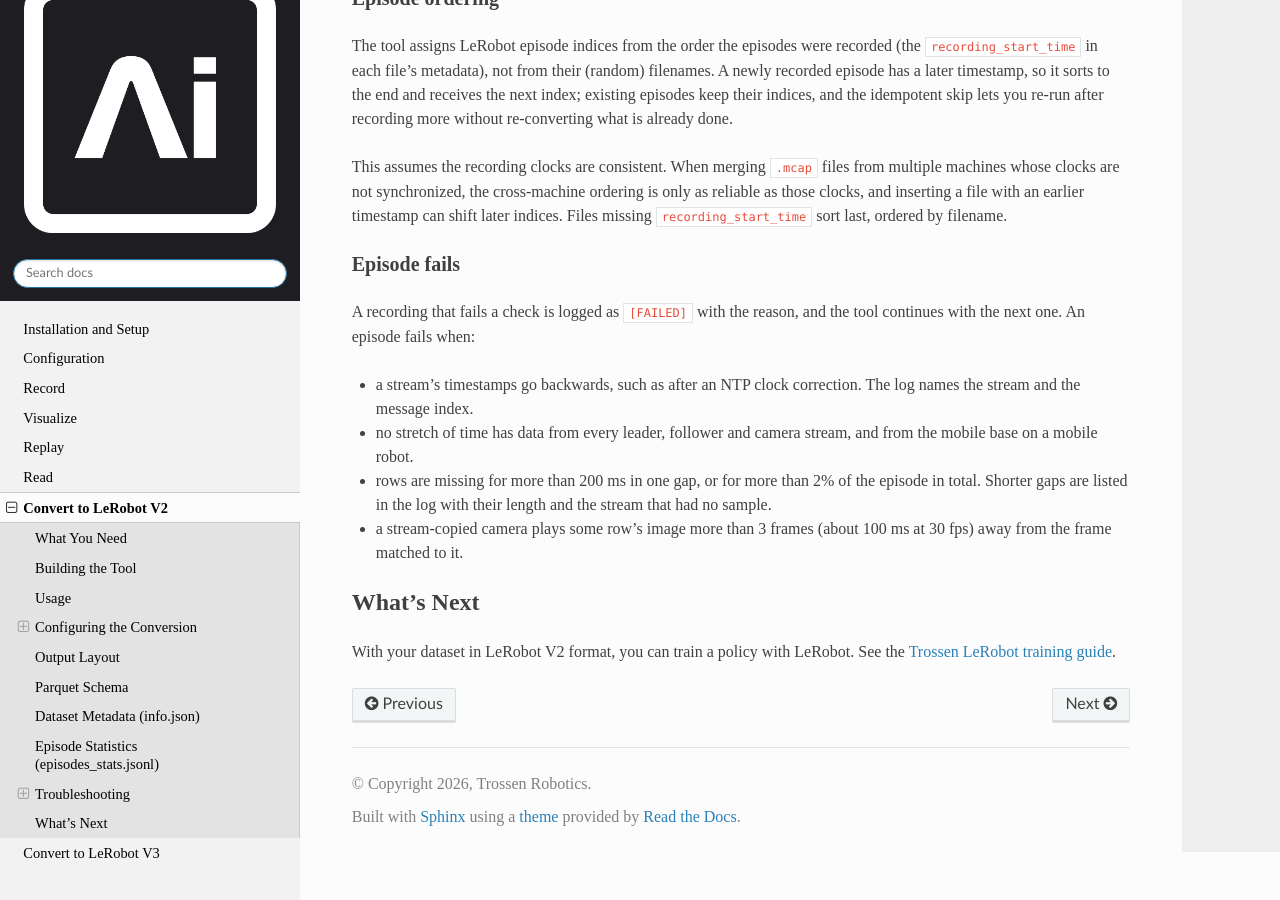
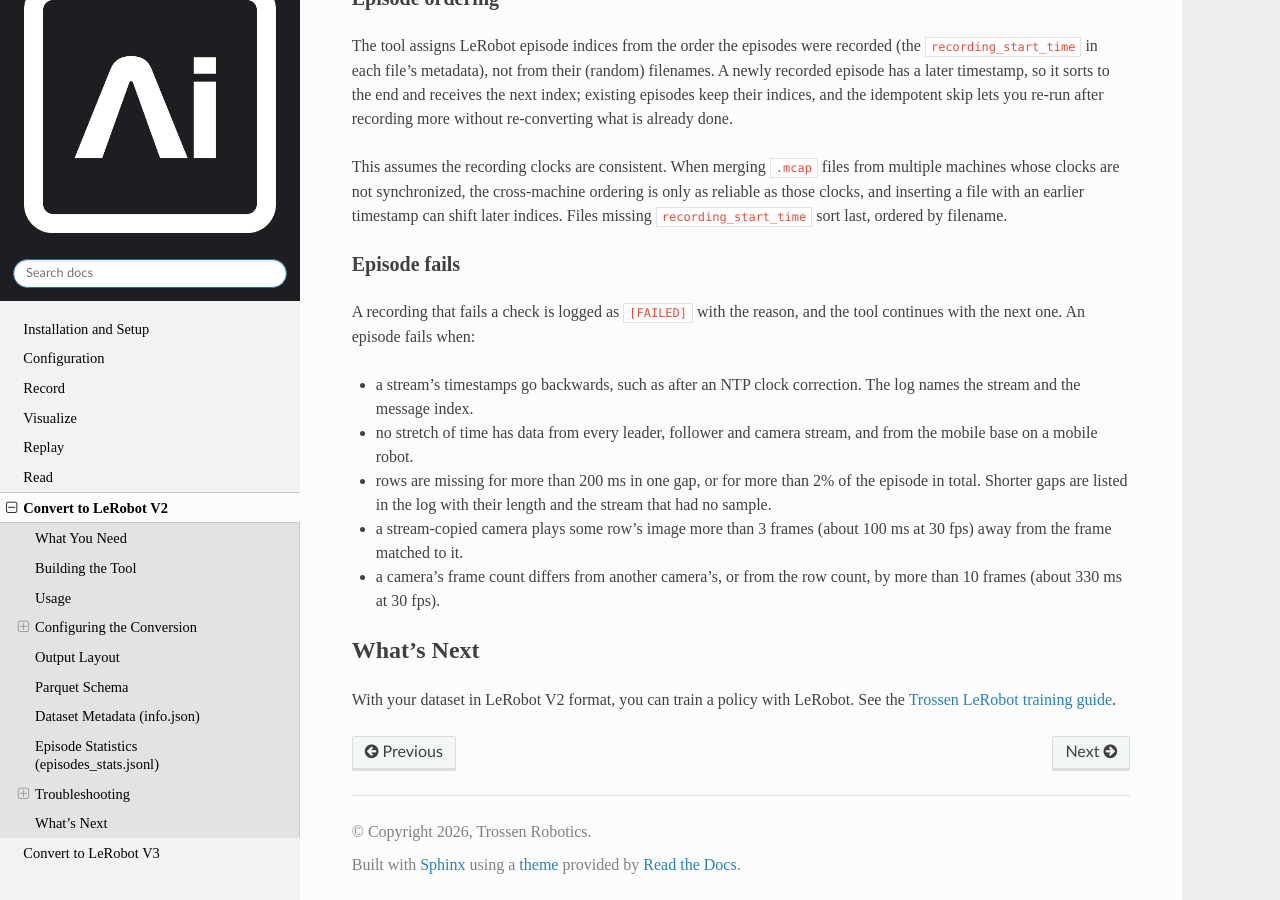
Before and after one commit to TrossenRobotics/trossen_sdk, a Sphinx documentation site: the page built from docs/convert.rst, in a window 1280 px wide and 900 px high, scrolled down 4875 px. Built offline with Sphinx 7.4.7 and the Read the Docs theme 3.1.0, drawn with Linux system fonts in a browser that asks for light colours; some web fonts are replaced.

Commit message:
docs: document the frame count limit

```diff
--- a/docs/convert.rst
+++ b/docs/convert.rst
@@ -305,6 +305,7 @@ An episode fails when:
 - rows are missing for more than 200 ms in one gap, or for more than 2% of the episode in total.
   Shorter gaps are listed in the log with their length and the stream that had no sample.
 - a stream-copied camera plays some row's image more than 3 frames (about 100 ms at 30 fps) away from the frame matched to it.
+- a camera's frame count differs from another camera's, or from the row count, by more than 10 frames (about 330 ms at 30 fps).
 
 What's Next
 ===========
```
Also changed, not shown: scripts/trossen_mcap_to_lerobot_v3/README.md.
